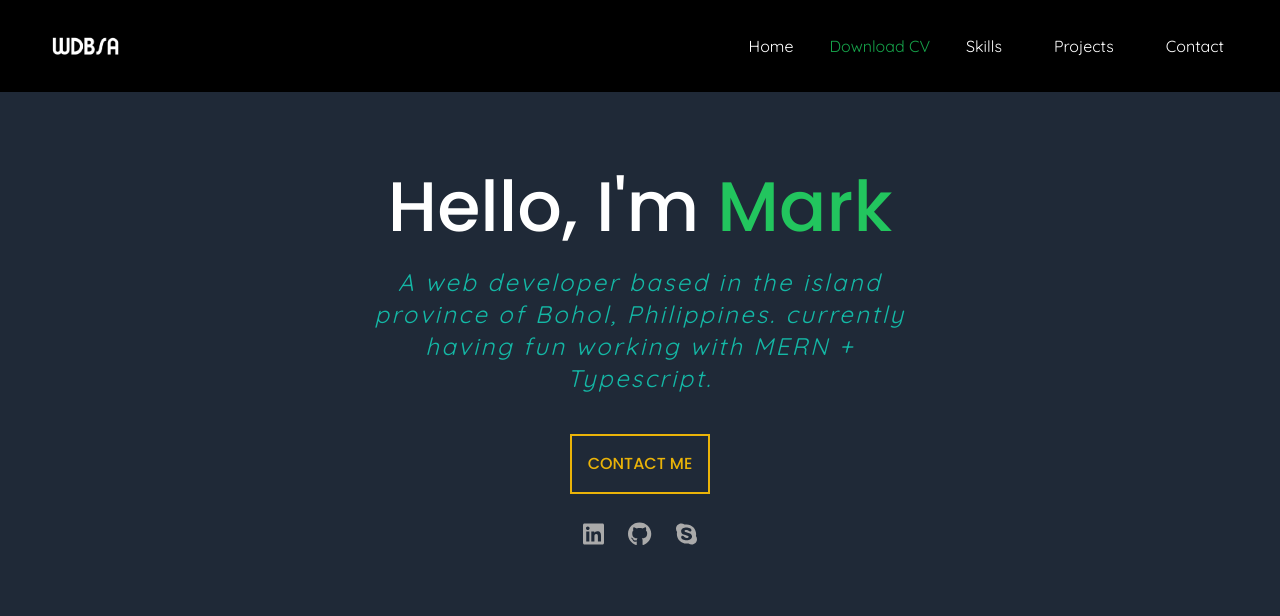
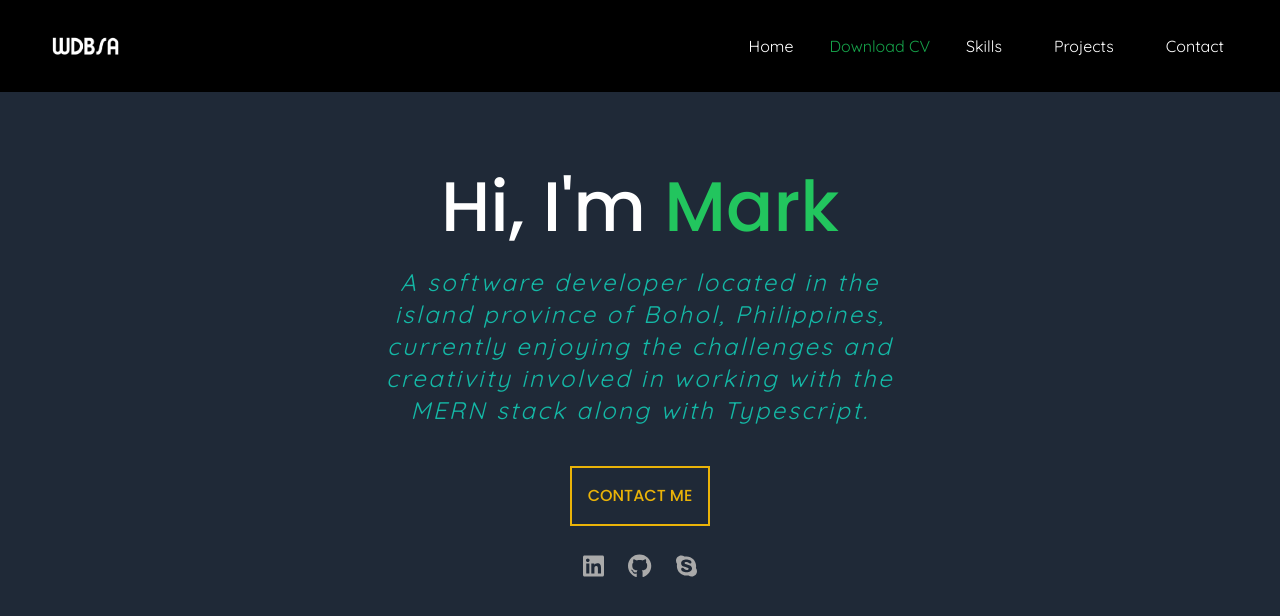
Before and after one commit to mdgabx/mdgabx.github.io, a React (Vite) app: page / in a window 1280 px wide. Shown: the top 616 px of the page. Built offline with nearby package versions, Linux system fonts and the light colour scheme.

Commit message:
add: rephrase welcoming message

```diff
--- a/src/components/Home/index.tsx
+++ b/src/components/Home/index.tsx
@@ -6,7 +6,7 @@ const Home = () => (
   <div className="container-fluid text-white m-20">
     <div className="font-poppins flex flex-col items-center justify-center">
       <h1 className=" text-5xl md:text-[70px]">
-        Hello, I'm
+        Hi, I'm
         <span className="text-green-500"> Mark</span>
       </h1>
       <br />
@@ -15,8 +15,8 @@ const Home = () => (
                 italic text-center
             "
       >
-        A web developer based in the island province of Bohol, Philippines.
-        currently having fun working with MERN + Typescript.
+
+      A software developer located in the island province of Bohol, Philippines, currently enjoying the challenges and creativity involved in working with the MERN stack along with Typescript.
       </h2>
       <Link
         to="/contact"
```
